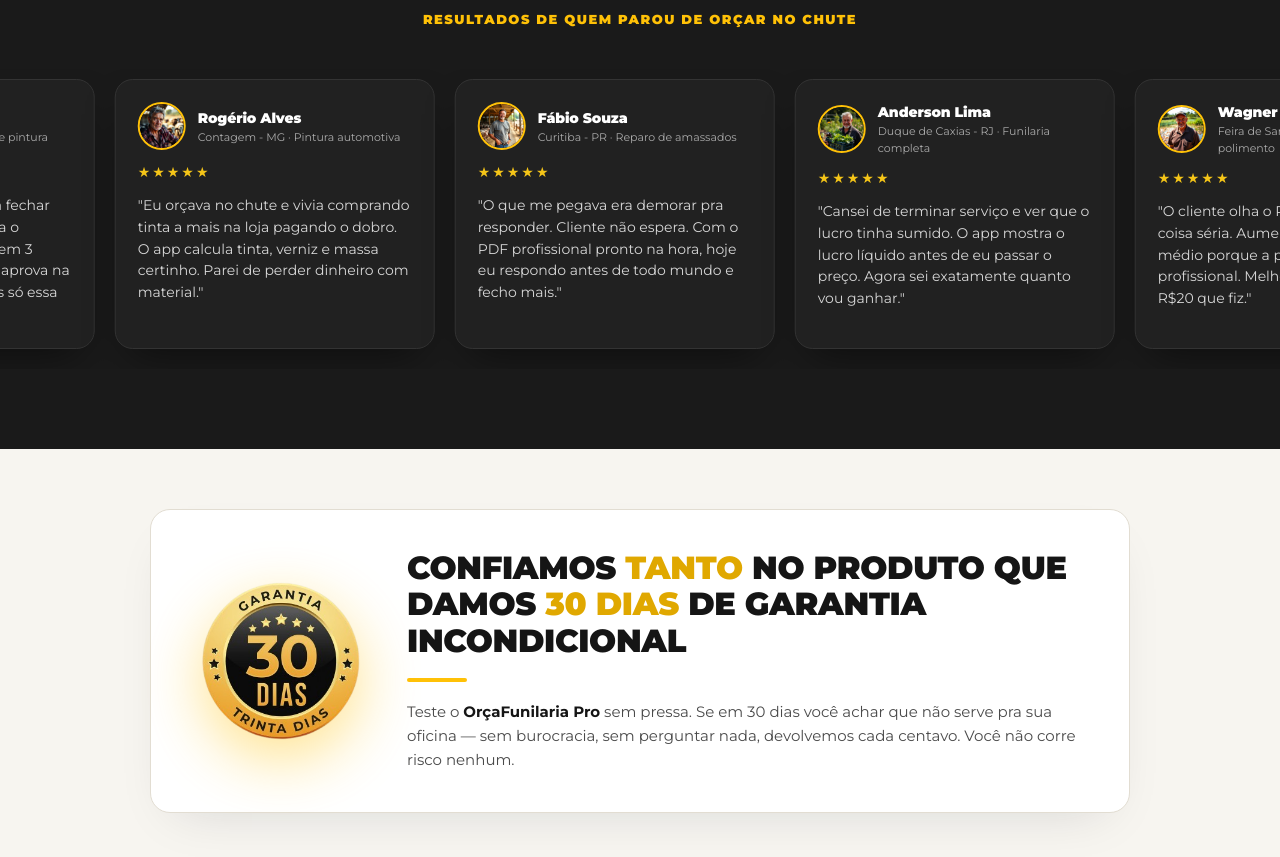
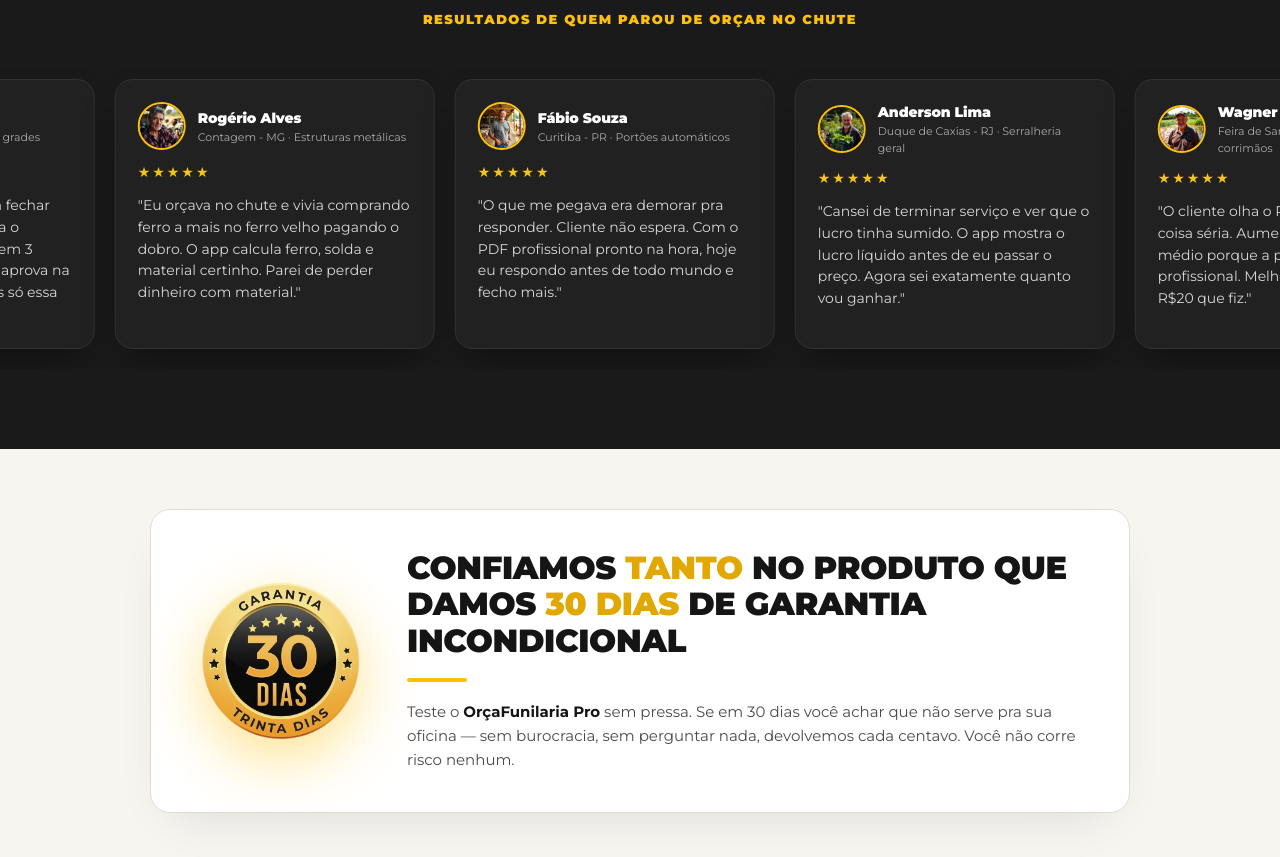
Before and after one commit to vitorgabrielvianna41-hue/remix-of-remix-of-remix-of-remix-of-remix-of-remix-hub-explorer, a React (Vite) app: page / in a window 1280 px wide. Shown: the part 6480-7337 px from the top of the page. Built offline with nearby package versions, Linux system fonts and the light colour scheme.

Commit message:
Changes
Co-authored-by: vitorgabrielvianna41-hue <230800934+vitorgabrielvianna41-hue@users.noreply.github.com>

```diff
--- a/src/routes/index.tsx
+++ b/src/routes/index.tsx
@@ -1061,31 +1061,31 @@ function Testimonials() {
     {
       name: "Cláudio Mendes",
       city: "Guarulhos - SP",
-      role: "Funilaria e pintura",
+      role: "Portões e grades",
       text: "Antes eu levava meio dia pra fechar um orçamento e ainda perdia o cliente. Agora mando o PDF em 3 minutos pelo Whats e o cara aprova na hora. Fechei 4 serviços a mais só essa semana.",
     },
     {
       name: "Rogério Alves",
       city: "Contagem - MG",
-      role: "Pintura automotiva",
-      text: "Eu orçava no chute e vivia comprando tinta a mais na loja pagando o dobro. O app calcula tinta, verniz e massa certinho. Parei de perder dinheiro com material.",
+      role: "Estruturas metálicas",
+      text: "Eu orçava no chute e vivia comprando ferro a mais no ferro velho pagando o dobro. O app calcula ferro, solda e material certinho. Parei de perder dinheiro com material.",
     },
     {
       name: "Fábio Souza",
       city: "Curitiba - PR",
-      role: "Reparo de amassados",
+      role: "Portões automáticos",
       text: "O que me pegava era demorar pra responder. Cliente não espera. Com o PDF profissional pronto na hora, hoje eu respondo antes de todo mundo e fecho mais.",
     },
     {
       name: "Anderson Lima",
       city: "Duque de Caxias - RJ",
-      role: "Funilaria completa",
+      role: "Serralheria geral",
       text: "Cansei de terminar serviço e ver que o lucro tinha sumido. O app mostra o lucro líquido antes de eu passar o preço. Agora sei exatamente quanto vou ganhar.",
     },
     {
       name: "Wagner Costa",
       city: "Feira de Santana - BA",
-      role: "Pintura e polimento",
+      role: "Grades e corrimãos",
       text: "O cliente olha o PDF e já sente que é coisa séria. Aumentei meu preço médio porque a proposta ficou profissional. Melhor investimento de R$20 que fiz.",
     },
   ];
```
